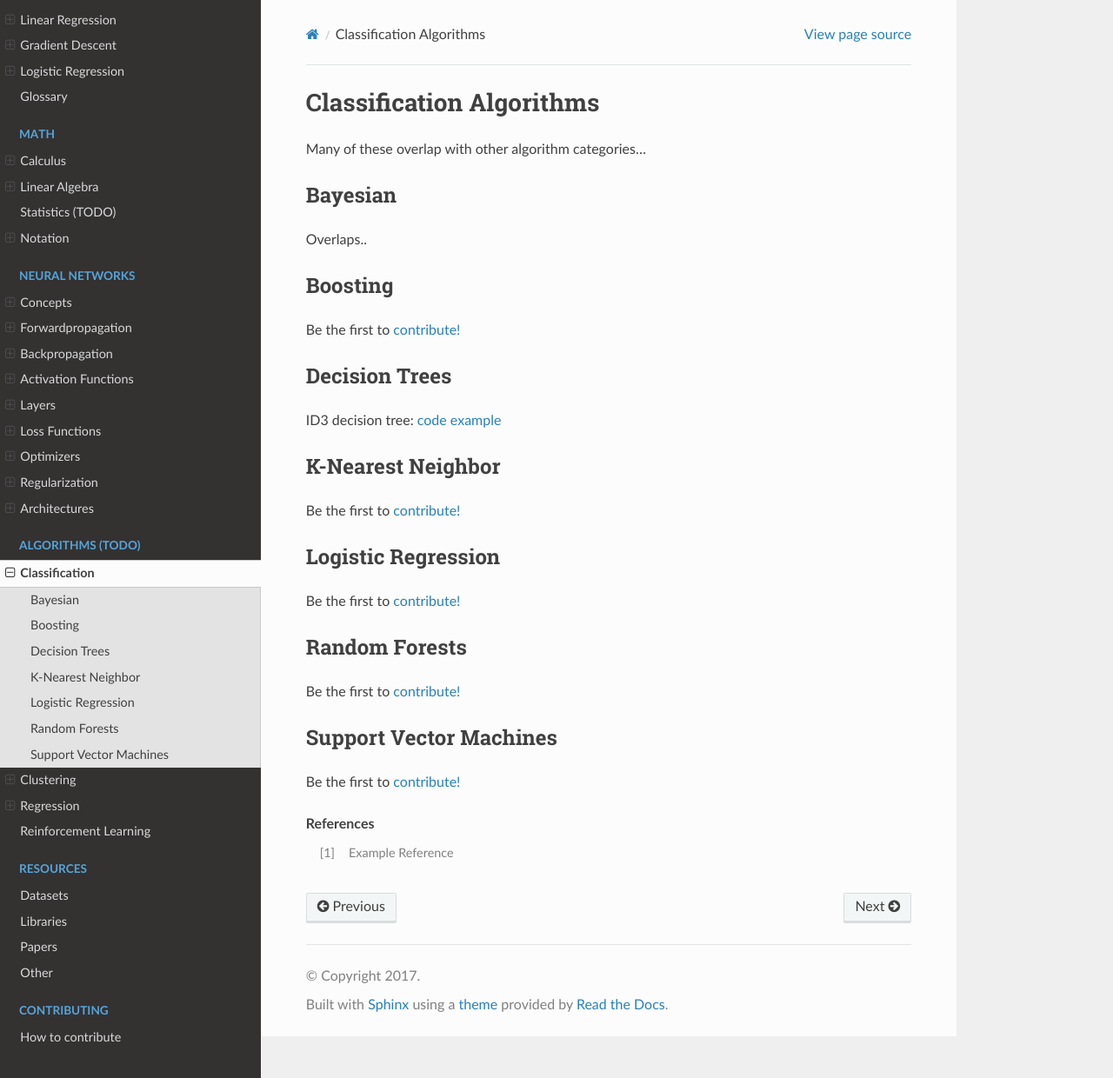
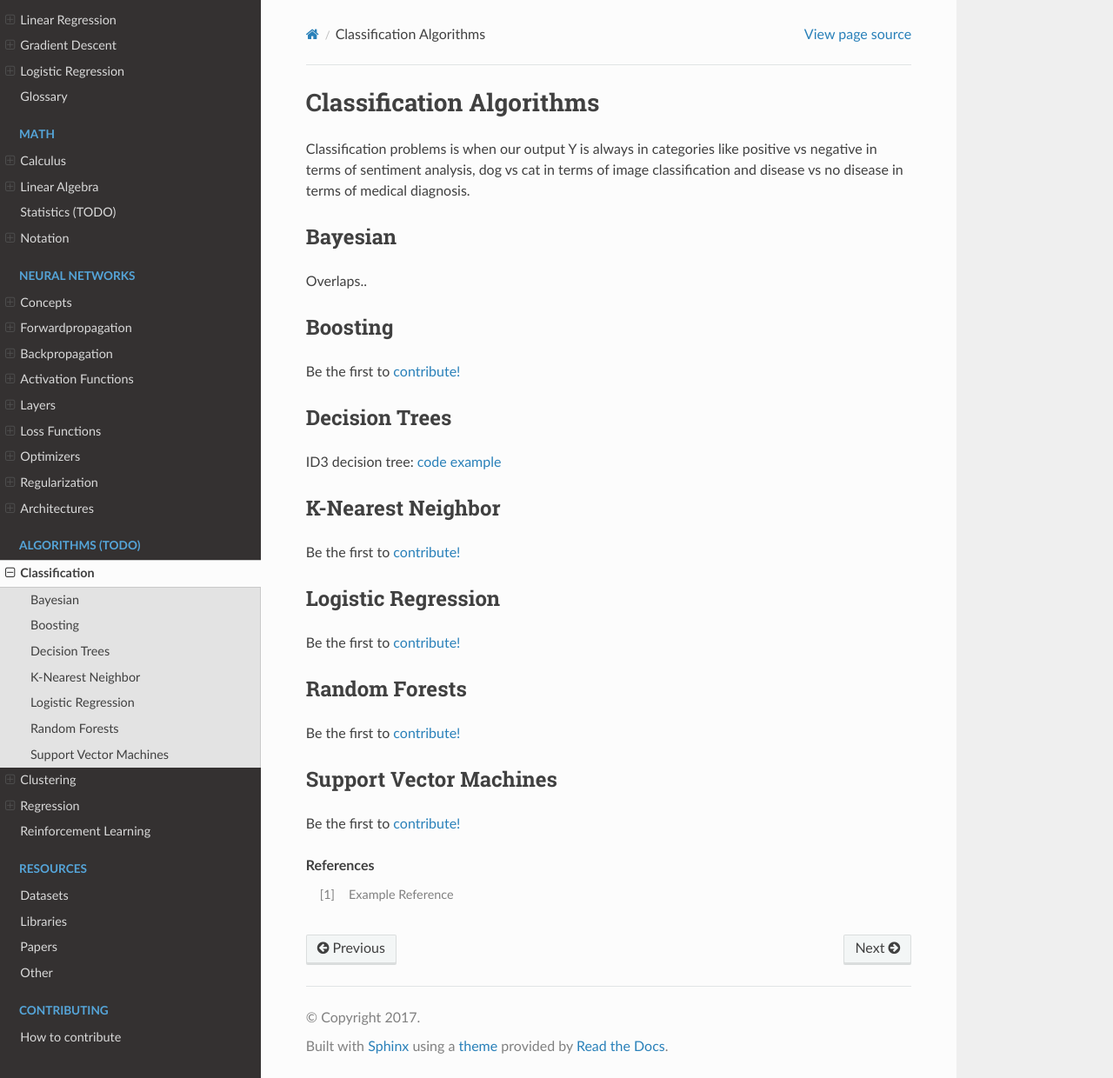
Before and after one commit to bfortuner/ml-glossary, a Sphinx documentation site: the page built from docs/classification_algos.rst, in a window 1280 px wide and 1240 px high. Shown: the whole window at 87% size. Built offline with Sphinx 7.4.7 and the Read the Docs theme 2.0.0, drawn with Linux system fonts in a browser that asks for light colours; pages that are not in the unit, such as notebooks, are missing from menus.

Commit message:
Update classification_algos.rst (#68)

```diff
--- a/docs/classification_algos.rst
+++ b/docs/classification_algos.rst
@@ -4,8 +4,7 @@
 Classification Algorithms
 =========================
 
-Many of these overlap with other algorithm categories...
-
+Classification problems is when our output Y is always in categories like positive vs negative in terms of sentiment analysis, dog vs cat in terms of image classification and disease vs no disease in terms of medical diagnosis.
 
 Bayesian
 =======
```
